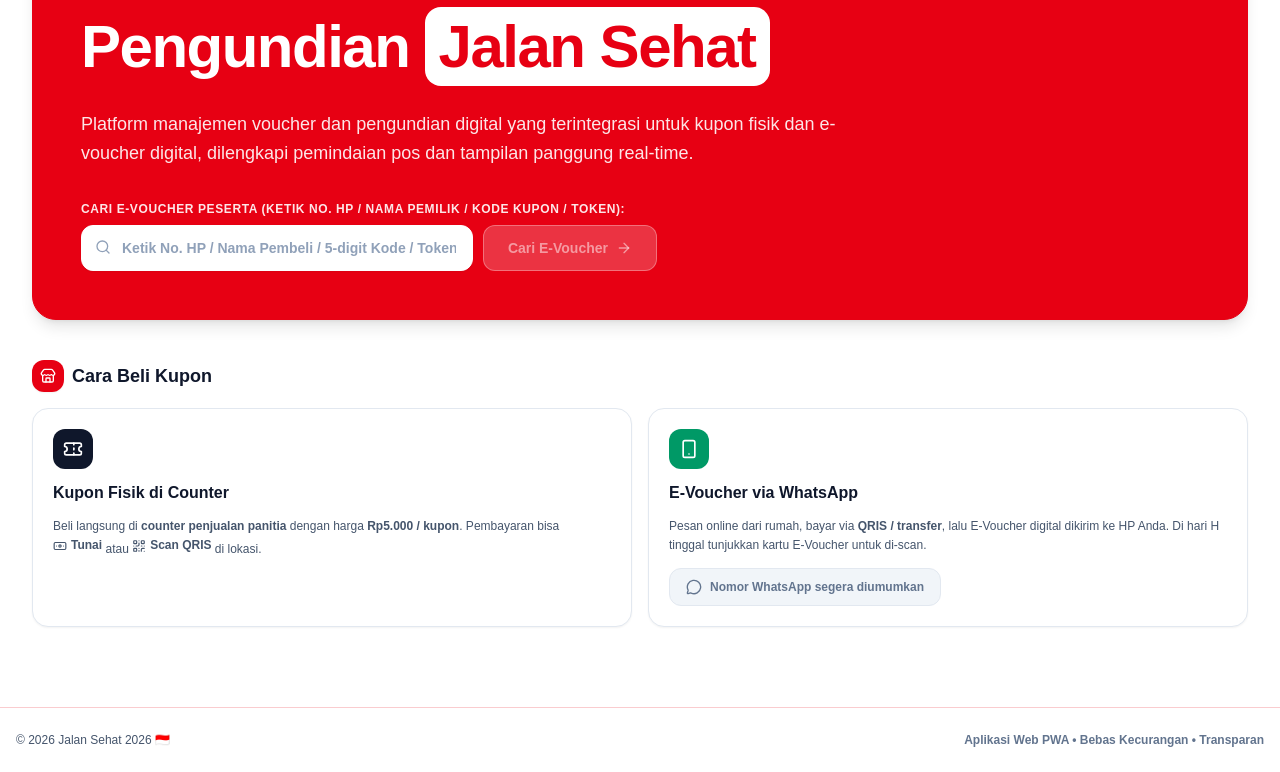
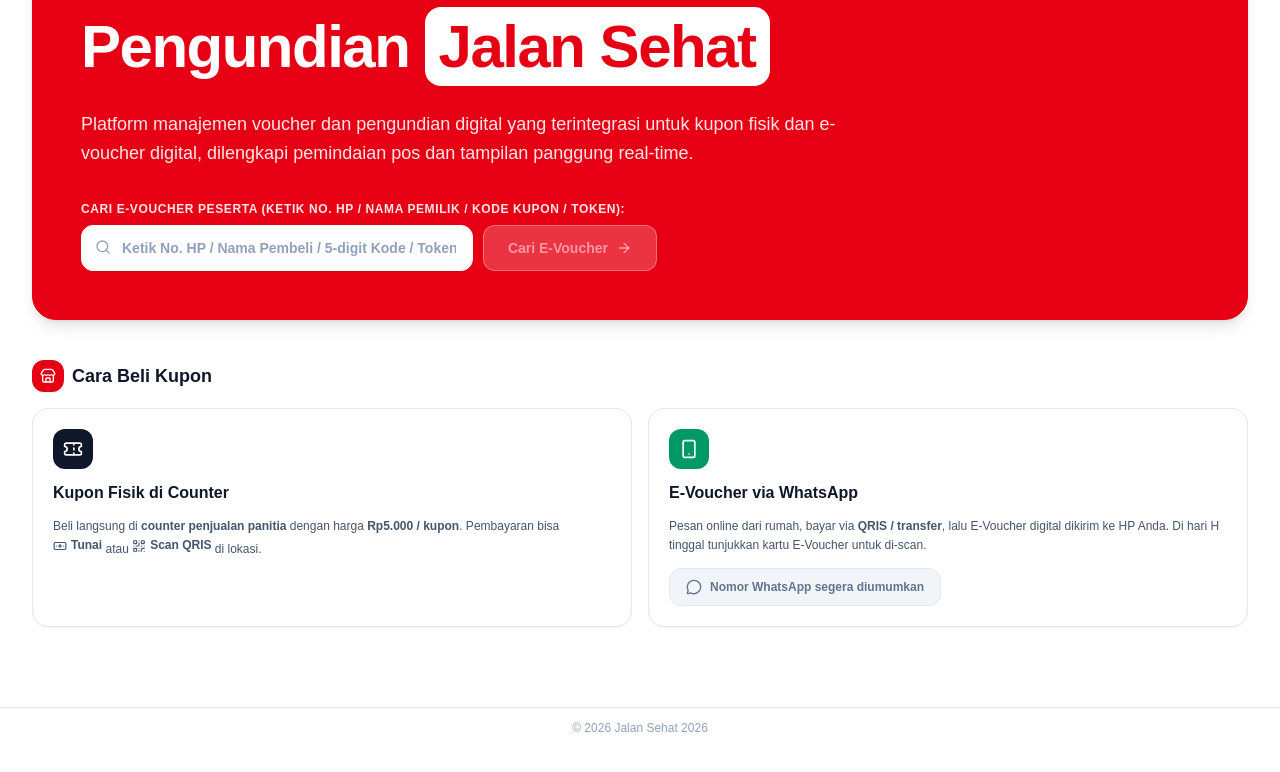
Before and after one commit to erikprakoso/sikuja-frontend, a Next.js app: page / in a window 1280 px wide. Shown: the part 258-1030 px from the top of the page. After the commit the page ends 1006 px from the top, so only its background shows below. Built offline with nearby package versions, Linux system fonts and the light colour scheme; no server answers.

Commit message:
style(layout): sederhanakan footer jadi satu baris kecil

```diff
--- a/src/app/layout.tsx
+++ b/src/app/layout.tsx
@@ -48,11 +48,8 @@ export default function RootLayout({
           </main>
         </SyncProvider>
         <PwaInstallPrompt />
-        <footer className="border-t border-[#E70013]/20 bg-white py-6 text-center text-xs text-slate-600 font-medium">
-          <div className="max-w-7xl mx-auto px-4 flex flex-col sm:flex-row items-center justify-between gap-2">
-            <p>© 2026 Jalan Sehat 2026 🇮🇩</p>
-            <p className="text-slate-500 font-semibold">Aplikasi Web PWA • Bebas Kecurangan • Transparan</p>
-          </div>
+        <footer className="border-t border-slate-200 py-3 text-center text-xs text-slate-400">
+          <p>© 2026 Jalan Sehat 2026</p>
         </footer>
       </body>
     </html>
```
